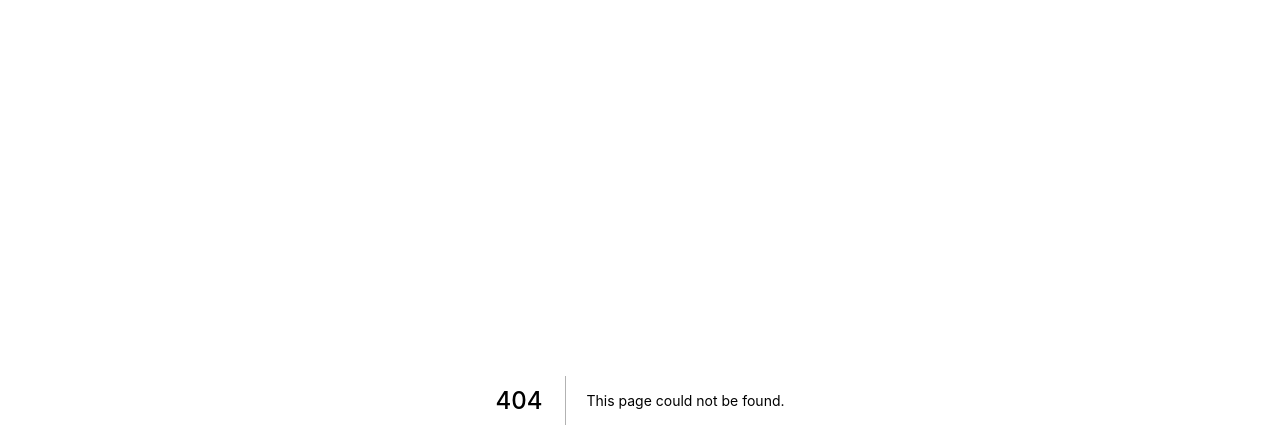
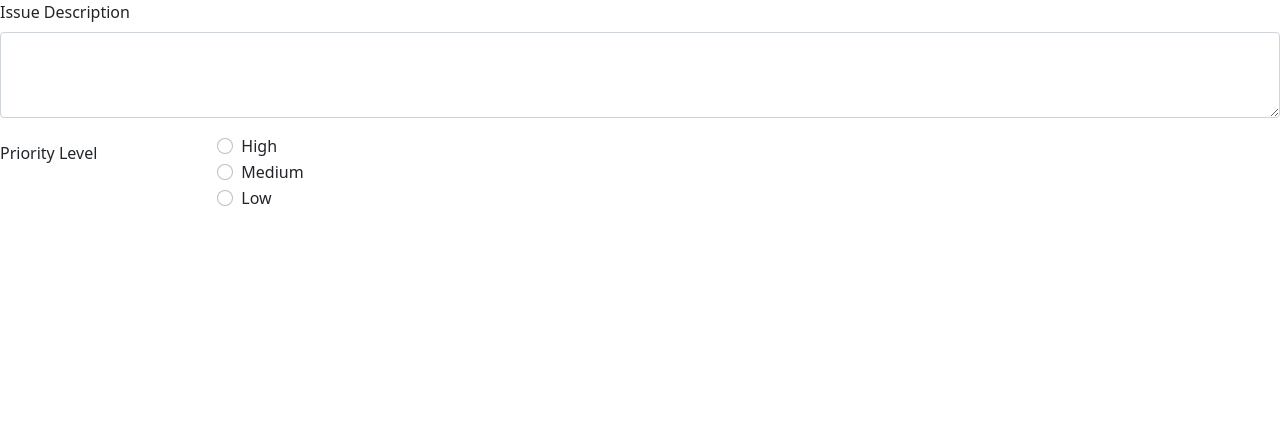
Before and after one commit to JoeyFitzpatrick/issue-tracker, a Next.js app: page /create in a window 1280 px wide. Before the commit this address had no page. Shown: the top 448 px of the page. Built offline with nearby package versions, Linux system fonts and the light colour scheme.

Commit message:
WIP Issue creation form

```diff
--- a/package.json
+++ b/package.json
@@ -6,9 +6,11 @@
     "start": "next start"
   },
   "dependencies": {
+    "bootstrap": "^5.1.3",
     "mongodb": "^4.1.3",
     "next": "latest",
     "react": "^17.0.2",
+    "react-bootstrap": "^2.1.2",
     "react-dom": "^17.0.2"
   }
 }
--- /dev/null
+++ b/pages/create.js
@@ -0,0 +1,45 @@
+import React from "react";
+import { Row, Col, Form } from "react-bootstrap";
+import "../node_modules/bootstrap/dist/css/bootstrap.min.css";
+
+const Create = () => {
+  return (
+    <>
+      <Form>
+        <Form.Group className="mb-3" controlId="createFormText">
+          <Form.Label>Issue Description</Form.Label>
+          <Form.Control as="textarea" rows={3} />
+        </Form.Group>
+        <fieldset>
+          <Form.Group as={Row} className="mb-3">
+            <Form.Label as="legend" column sm={2}>
+              Priority Level
+            </Form.Label>
+            <Col sm={10}>
+              <Form.Check
+                type="radio"
+                label="High"
+                name="formHorizontalRadios"
+                id="formHorizontalRadios1"
+              />
+              <Form.Check
+                type="radio"
+                label="Medium"
+                name="formHorizontalRadios"
+                id="formHorizontalRadios2"
+              />
+              <Form.Check
+                type="radio"
+                label="Low"
+                name="formHorizontalRadios"
+                id="formHorizontalRadios3"
+              />
+            </Col>
+          </Form.Group>
+        </fieldset>
+      </Form>
+    </>
+  );
+};
+
+export default Create;
```
Also changed, not shown: components/Nav.jsx (added, +23 -0 lines), lib/mongodb.js (+13 -13 lines), pages/index.js (+25 -49 lines), 1 other file (tests, documents, lock files or other folders).
